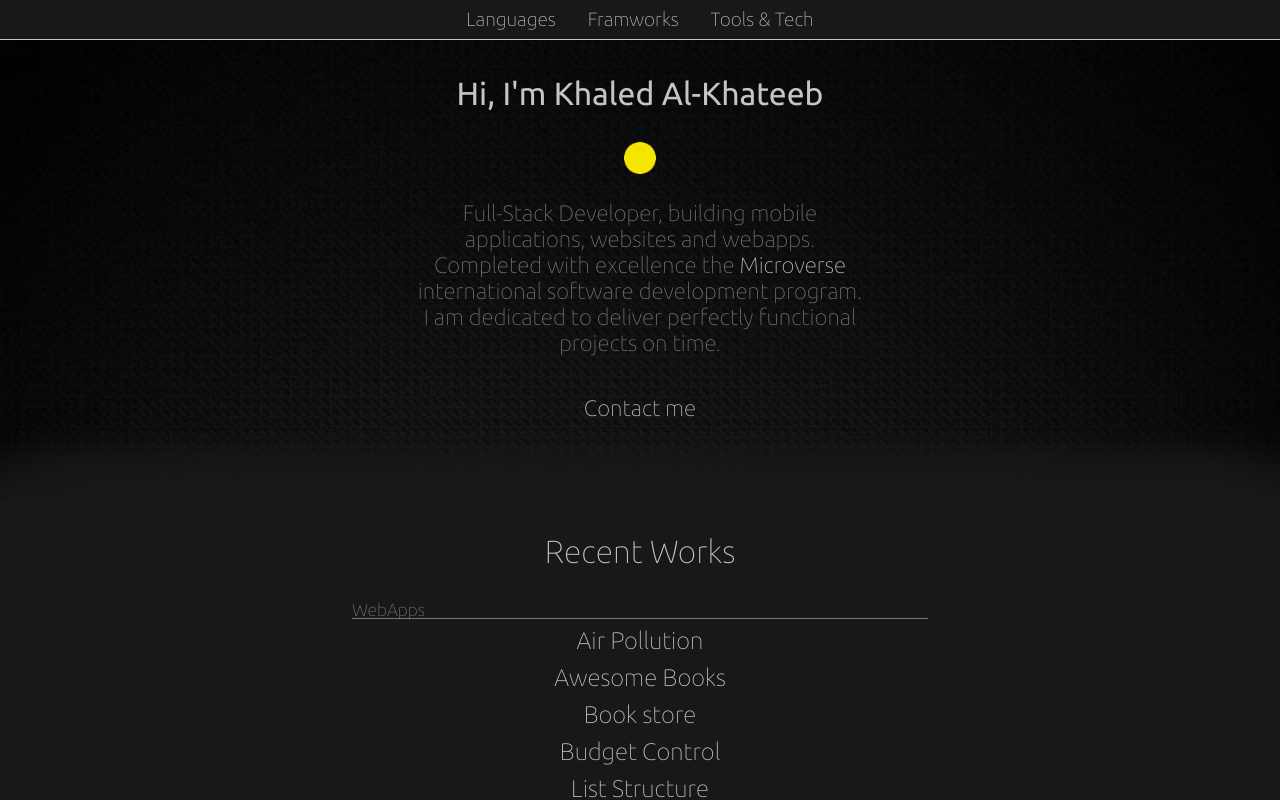
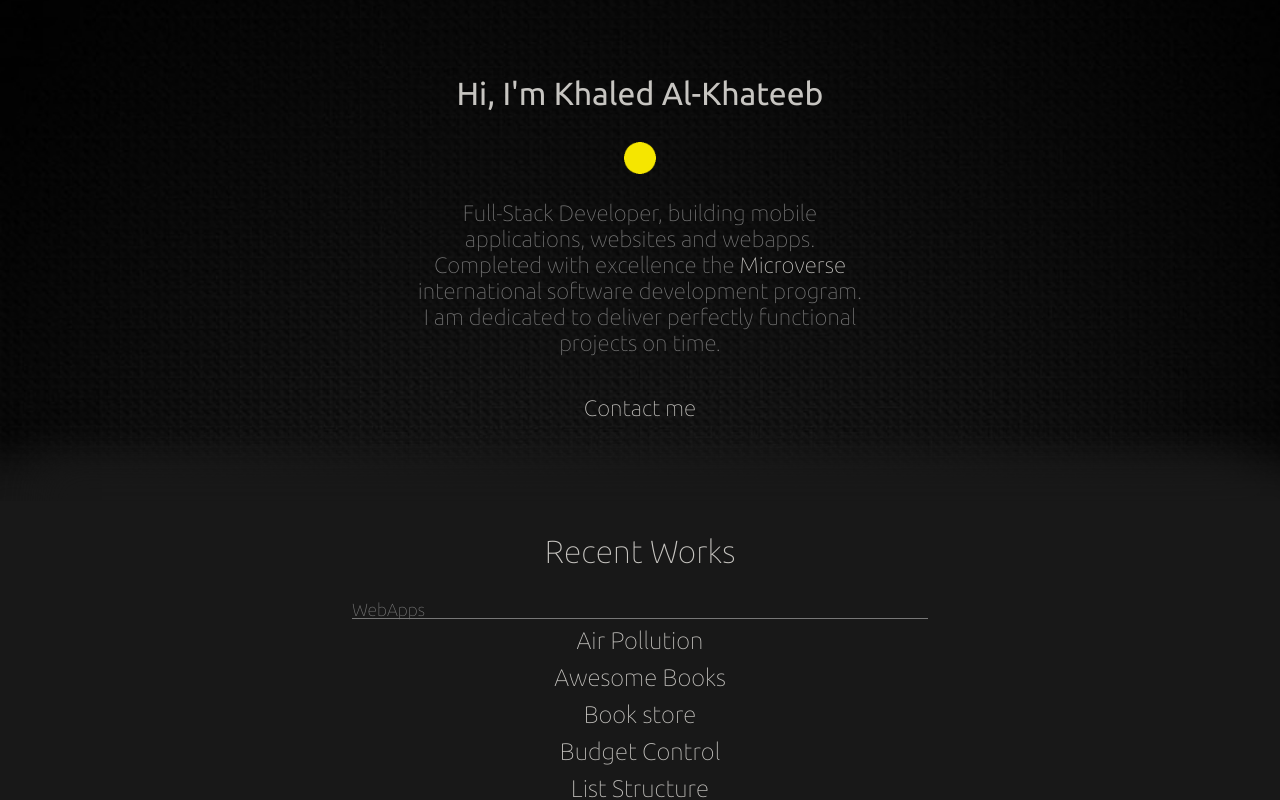
Before and after one commit to Khaled-AlKhateeb/my-portfolio, a React (Create React App) app: page / in a window 1280 px wide. Shown: the top 800 px of the page. Built offline with nearby package versions, Linux system fonts and the light colour scheme.

Commit message:
Removed sticky nav

```diff
--- a/src/App.js
+++ b/src/App.js
@@ -1,13 +1,11 @@
 import React from 'react';
 import { BrowserRouter as Router, Route, Routes } from 'react-router-dom';
 import Home from './components/Home';
-import Nav from './components/Nav';
 import './App.css';
 
 function App() {
   return (
     <Router>
-      <Nav />
       <div className='app'>
         <Routes>
           <Route path='/' exact Component={Home} />
--- a/src/components/Nav.jsx
+++ /dev/null
@@ -1,12 +0,0 @@
-import React from "react";
-import '../styles/Nav.css';
-
-const Nav = () => {
-  return <div className="nav-container">
-      <a href="#language" className="nav-btn">Languages</a>
-      <a href="#frameworks" className="nav-btn">Framworks</a>
-      <a href="#tools" className="nav-btn">Tools & Tech</a>
-  </div>
-}
-
-export default Nav;
--- a/src/styles/Nav.css
+++ /dev/null
@@ -1,17 +0,0 @@
-.nav-container {
-  position: fixed;
-  display: flex;
-  justify-content: center;
-  color: var(--Hover);
-  background-color: var(--Primary);
-  gap: 1rem;
-  width: 100%;
-  border-bottom: 1px solid var(--Hover);
-}
-
-.nav-btn {
-  color: var(--Hover);
-  text-decoration: none;
-  padding: 0.5rem;
-  font-size: 1.2rem;
-}
```
